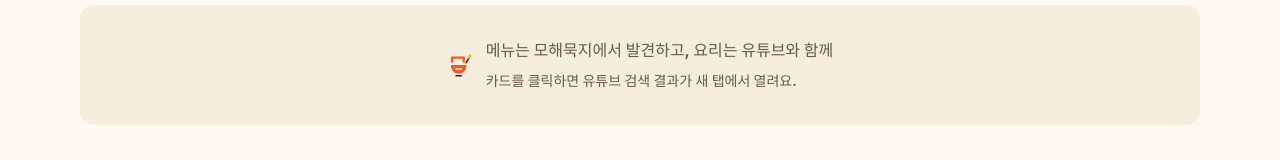
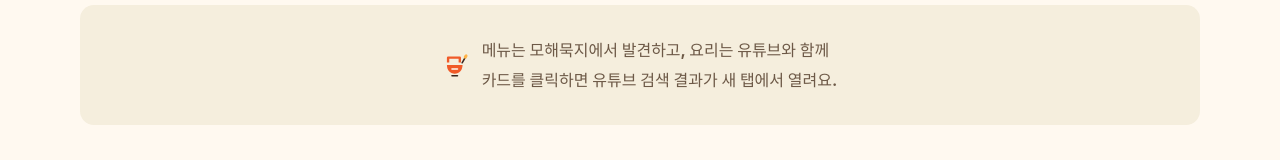
Before and after one commit to YongSiHun/mohaemookji, a React (Vite) app: page / in a window 1280 px wide. Shown: the part 4783-4943 px from the top of the page. Built offline with nearby package versions, Linux system fonts and the light colour scheme; a web font is replaced by a local one.

Commit message:
fix: footer 글자 크기 다른 현상 개선

```diff
--- a/src/index.css
+++ b/src/index.css
@@ -457,7 +457,7 @@
   color: #6d5947;
 }
 .bottom-note span {
-  font-size: max(12px, 0.875em);
+  font-size: inherit;
   color: inherit;
 }
 .site-footer {
```
